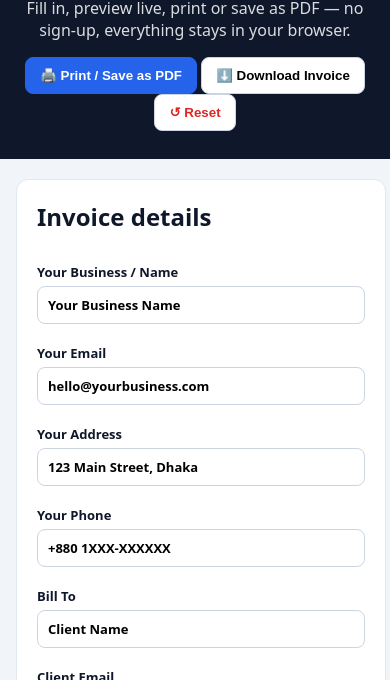
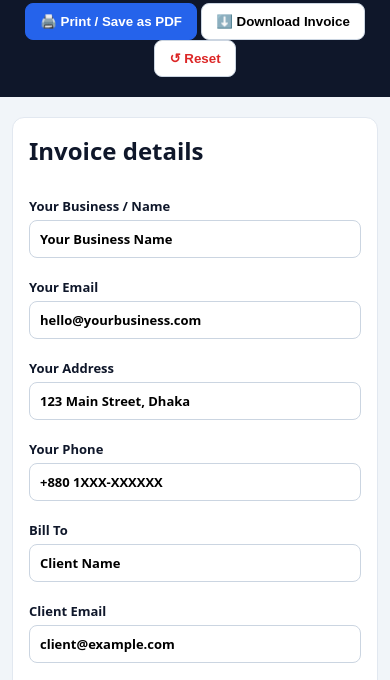
Before and after one commit to smabdulmueid97/invoice-generator, a plain HTML site: page index.html in a window 390 px wide. Shown: the part 113-793 px from the top of the page. Drawn offline with Linux system fonts and the light colour scheme.

Commit message:
Fix responsive layout for mobile and small screens

```diff
--- a/styles.css
+++ b/styles.css
@@ -22,5 +22,12 @@ input,select,textarea{width:100%;padding:9px 10px;margin-top:5px;border:1px soli
 .totals{margin-left:auto;width:260px}.totals div{display:flex;justify-content:space-between;padding:5px 0;font-size:14px}
 .totals .grand{font-weight:800;font-size:18px;border-top:2px solid #0f172a;margin-top:6px;padding-top:8px}
 footer{text-align:center;color:#64748b;padding:20px;font-size:13px}
+.layout>*{min-width:0}
+.panel{min-width:0}
+.grid2>*,.grid3>*,.item-row>*{min-width:0}
+input,select,textarea{min-width:0}
+.invoice header{flex-wrap:wrap}
+.totals{width:100%;max-width:260px}
 @media(max-width:900px){.layout{grid-template-columns:1fr}.grid2,.grid3{grid-template-columns:1fr}.item-row{grid-template-columns:1fr 1fr}}
+@media(max-width:640px){.item-row{grid-template-columns:1fr}.invoice{padding:16px}.invoice table{font-size:13px}.invoice th,.invoice td{padding:6px 4px}.panel{padding:16px}.topbar h1{font-size:22px}.topbar{padding:20px 12px}.layout{padding:0 12px}}
 @media print{body{background:#fff}.topbar,.form-panel,footer{display:none!important}.layout{display:block;max-width:none;margin:0;padding:0}.panel{border:none}.preview-panel h2{display:none}}
```
